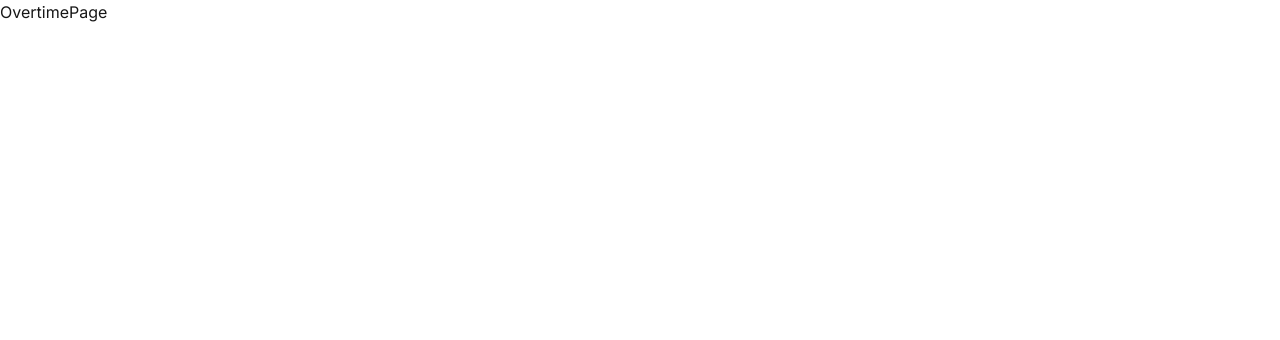
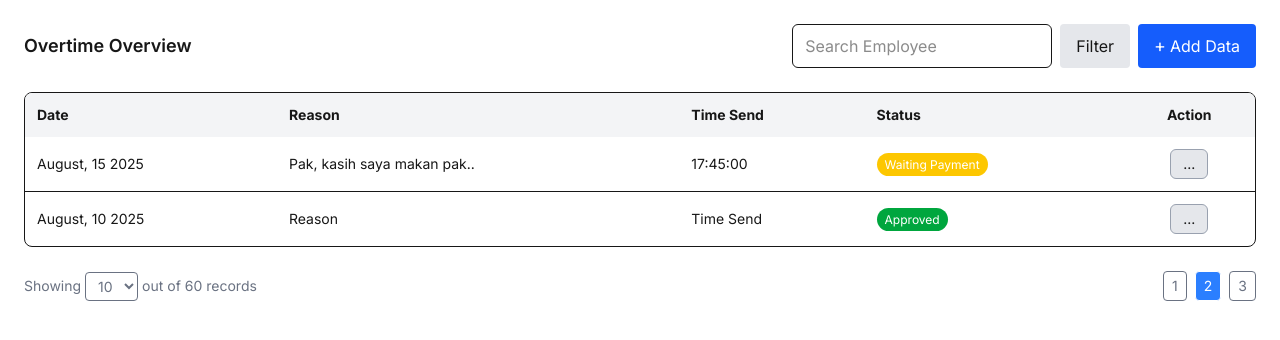
Before and after one commit to nrhlzanin/hris-cmlabs, a Next.js app in the folder frontend/: page /user/overtime in a window 1280 px wide. Shown: the top 340 px of the page. Built offline with nearby package versions, Linux system fonts and the light colour scheme.

Commit message:
update overtime user - done

```diff
--- a/frontend/src/app/user/checklock/page.tsx
+++ b/frontend/src/app/user/checklock/page.tsx
@@ -1,7 +1,37 @@
+'use client';
+
+import { useState } from 'react';
 import Image from 'next/image';
 import Link from 'next/link';
 
 export default function ChecklockOverview() {
+  const [isModalOpen, setIsModalOpen] = useState(false);
+  const [reason, setReason] = useState('');
+  const [sendTime, setSendTime] = useState('');
+
+  const openModal = () => {
+    const now = new Date();
+    const formattedTime = now.toLocaleTimeString('en-GB', {
+      hour: '2-digit',
+      minute: '2-digit',
+      second: '2-digit',
+    });
+    setSendTime(formattedTime);
+    setIsModalOpen(true);
+  };
+
+  const closeModal = () => {
+    setReason('');
+    setIsModalOpen(false);
+  };
+
+  const handleSubmit = (e) => {
+    e.preventDefault();
+    // Kirim reason & sendTime ke backend di sini
+    console.log({ reason, sendTime });
+    closeModal();
+  };
+
   return (
     <div className="min-h-screen bg-gray-100 p-6">
       <div className="bg-white rounded-lg shadow p-4">
@@ -15,7 +45,7 @@ export default function ChecklockOverview() {
             />
             <button className="px-4 py-2 bg-gray-200 rounded hover:bg-gray-300">Filter</button>
             <Link href="absensi/">
-            <button className="px-4 py-2 bg-blue-600 text-white rounded hover:bg-blue-700">+ Add Data</button>
+              <button className="px-4 py-2 bg-blue-600 text-white rounded hover:bg-blue-700">+ Add Data</button>
             </Link>
           </div>
         </div>
@@ -29,6 +59,7 @@ export default function ChecklockOverview() {
                 <th className="p-2">Clock Out</th>
                 <th className="p-2">Work Hours</th>
                 <th className="p-2 text-center">Status</th>
+                <th className="p-2 text-center">Overtime</th>
               </tr>
             </thead>
             <tbody className="divide-y">
@@ -42,6 +73,14 @@ export default function ChecklockOverview() {
                     On Time
                   </span>
                 </td>
+                <td className="p-2 text-center">
+                  <button
+                    onClick={openModal}
+                    className="px-2 py-1 bg-blue-500 text-white text-sm rounded hover:bg-blue-600"
+                  >
+                    +
+                  </button>
+                </td>
               </tr>
               <tr>
                 <td className="p-2">March 02, 2025</td>
@@ -52,6 +91,14 @@ export default function ChecklockOverview() {
                   <span className="bg-red-600 text-white px-2 py-1 rounded-full text-xs">
                     Late
                   </span>
+                </td>
+                <td className="p-2 text-center">
+                  <button
+                    onClick={openModal}
+                    className="px-2 py-1 bg-blue-500 text-white text-sm rounded hover:bg-blue-600"
+                  >
+                    +
+                  </button>
                 </td>
               </tr>
             </tbody>
@@ -73,7 +120,53 @@ export default function ChecklockOverview() {
           </div>
         </div>
       </div>
+
+      {/* Modal */}
+      {isModalOpen && (
+        <div className="fixed inset-0 z-50 bg-black bg-opacity-50 flex items-center justify-center">
+          <div className="bg-white rounded-lg p-6 w-full max-w-md shadow-lg">
+            <h3 className="text-lg font-semibold mb-4">Overtime Form</h3>
+            <form onSubmit={handleSubmit} className="space-y-4">
+              <div>
+                <label className="text-sm text-gray-700 block mb-1">Date</label>
+                <p className="text-gray-800">{new Date().toLocaleDateString('en-US', {
+                  year: 'numeric', month: 'long', day: '2-digit'
+                })}</p>
+              </div>
+              <div>
+                <label className="text-sm text-gray-700 block mb-1">Reason</label>
+                <input
+                  type="text"
+                  value={reason}
+                  onChange={(e) => setReason(e.target.value)}
+                  className="w-full px-3 py-2 border rounded-md focus:ring focus:border-blue-300"
+                  placeholder="Enter Content For The Letter Type"
+                  required
+                />
+              </div>
+              <div>
+                <label className="text-sm text-gray-700 block mb-1">Time Sending</label>
+                <p className="text-gray-800">{sendTime}</p>
+              </div>
+              <div className="flex justify-end space-x-2 pt-4 border-t">
+                <button
+                  type="button"
+                  onClick={closeModal}
+                  className="px-4 py-2 bg-gray-300 rounded hover:bg-gray-400"
+                >
+                  Cancel
+                </button>
+                <button
+                  type="submit"
+                  className="px-4 py-2 bg-blue-800 text-white rounded hover:bg-blue-900"
+                >
+                  Submit
+                </button>
+              </div>
+            </form>
+          </div>
+        </div>
+      )}
     </div>
   );
 }
-//
--- a/frontend/src/app/user/overtime/page.tsx
+++ b/frontend/src/app/user/overtime/page.tsx
@@ -1,7 +1,152 @@
-export default function OvertimePage() {
-    return (
-        <div>
-            <h1>OvertimePage</h1>
+"use client";
+
+import { useState } from "react";
+import Link from "next/link";
+
+export default function OvertimeOverview() {
+  const [search, setSearch] = useState("");
+  const [isModalOpen, setIsModalOpen] = useState(false);
+
+  const data = [
+    {
+      date: "August, 15 2025",
+      reason: "Pak, kasih saya makan pak..",
+      timeSend: "17:45:00",
+      status: "Waiting Payment",
+    },
+    {
+      date: "August, 10 2025",
+      reason: "Reason",
+      timeSend: "Time Send",
+      status: "Approved",
+    },
+  ];
+
+  return (
+    <div className="min-h-screen bg-white p-6">
+      <div className="flex justify-between items-center mb-6">
+        <h2 className="text-lg font-semibold">Overtime Overview</h2>
+        <div className="flex space-x-2">
+          <input
+            type="text"
+            placeholder="Search Employee"
+            value={search}
+            onChange={(e) => setSearch(e.target.value)}
+            className="px-3 py-2 border rounded-md focus:ring focus:border-blue-300"
+          />
+          <button className="px-4 py-2 bg-gray-200 rounded hover:bg-gray-300">Filter</button>
+          <Link href="checklock/">
+            <button className="px-4 py-2 bg-blue-600 text-white rounded hover:bg-blue-700 flex items-center">
+              <span className="text-lg mr-1">+</span> Add Data
+            </button>
+          </Link>
         </div>
-    );
+      </div>
+
+      <div className="overflow-x-auto border rounded-lg">
+        <table className="w-full text-sm text-left">
+          <thead className="bg-gray-100">
+            <tr>
+              <th className="p-3">Date</th>
+              <th className="p-3">Reason</th>
+              <th className="p-3">Time Send</th>
+              <th className="p-3">Status</th>
+              <th className="p-3 text-center">Action</th>
+            </tr>
+          </thead>
+          <tbody className="divide-y">
+            {data.map((row, index) => (
+              <tr key={index} className="hover:bg-gray-50">
+                <td className="p-3">{row.date}</td>
+                <td className="p-3">{row.reason}</td>
+                <td className="p-3">{row.timeSend}</td>
+                <td className="p-3">
+                  {row.status === "Approved" ? (
+                    <span className="bg-green-600 text-white px-2 py-1 rounded-full text-xs">
+                      Approved
+                    </span>
+                  ) : (
+                    <span className="bg-yellow-400 text-white px-2 py-1 rounded-full text-xs">
+                      Waiting Payment
+                    </span>
+                  )}
+                </td>
+                <td className="p-3 text-center">
+                  <button
+                    onClick={() => setIsModalOpen(true)}
+                    className="px-3 py-1 bg-gray-200 rounded-md hover:bg-gray-300 text-sm border border-gray-400"
+                  >
+                    ...
+                  </button>
+                </td>
+              </tr>
+            ))}
+          </tbody>
+        </table>
+      </div>
+
+      <div className="mt-6 flex justify-between items-center text-sm text-gray-500">
+        <div className="flex items-center space-x-1">
+          <span>Showing</span>
+          <select className="border rounded px-2 py-1 text-sm">
+            <option>10</option>
+          </select>
+          <span>out of 60 records</span>
+        </div>
+        <div className="flex items-center space-x-2">
+          <button className="px-2 py-1 border rounded">1</button>
+          <button className="px-2 py-1 border rounded bg-blue-500 text-white">2</button>
+          <button className="px-2 py-1 border rounded">3</button>
+        </div>
+      </div>
+
+      {/* Modal */}
+      {isModalOpen && (
+        <div className="fixed inset-0 bg-black/50 z-50 flex items-center justify-center">
+          <div className="bg-white rounded-lg p-6 w-full max-w-md shadow-lg relative">
+            <h2 className="text-lg font-bold mb-2">Overtime Form</h2>
+
+            <div className="mb-2">
+              <p className="font-semibold">Date</p>
+              <p>August, 15 2025</p>
+            </div>
+
+            <div className="mb-4">
+              <p className="font-semibold mb-1">Upload Supporting Evidence</p>
+              <div className="border border-dashed border-gray-400 p-6 text-center">
+                <p>📷</p>
+                <p>Drag and Drop Here</p>
+                <p className="font-bold">Or Browse</p>
+              </div>
+            </div>
+
+            <div className="mb-4">
+              <p className="font-semibold mb-1">Time Sending</p>
+              <p>{new Date().toLocaleTimeString()}</p>
+            </div>
+
+            <div className="mb-4">
+              <p className="font-semibold mb-1">Finish or Not?</p>
+              <select className="w-full border rounded px-3 py-2">
+                <option value="yes">Yes</option>
+                <option value="no">No</option>
+              </select>
+            </div>
+
+            <div className="flex justify-end space-x-2">
+              <button
+                onClick={() => setIsModalOpen(false)}
+                className="px-4 py-2 bg-gray-200 rounded hover:bg-gray-300"
+              >
+                Cancel
+              </button>
+              <button className="px-4 py-2 bg-blue-600 text-white rounded hover:bg-blue-700">
+                Submit
+              </button>
+            </div>
+          </div>
+        </div>
+      )}
+    </div>
+  );
 }
```
